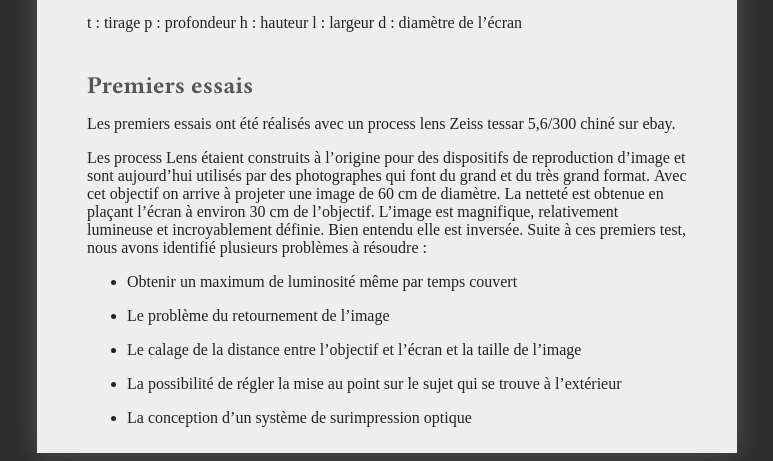
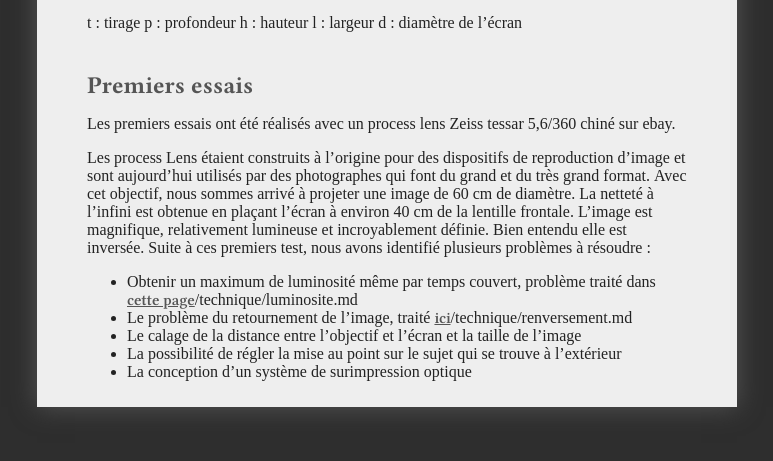
Before and after one commit to virginienokill/camera-obscura, a Jekyll site: the page built from contenu/technique/optique.md, in a window 1280 px wide. Shown: the part 506-967 px from the top of the page, without its empty margins (253-1026 px from the left). Built offline with Jekyll 4.4.1, drawn with Linux system fonts in a browser that asks for light colours; nearby versions of some CDN libraries; some web fonts are replaced; our own code applies the rules of GitHub Pages for plain Markdown files; a script that is not in the unit is left out; the repository's description, which GitHub fills in, is left out; after the commit the page ends 921 px from its top, so only the background shows below that.

Commit message:
Update optique.md

```diff
--- a/contenu/technique/optique.md
+++ b/contenu/technique/optique.md
@@ -8,16 +8,12 @@
 
 ## Premiers essais
 
-Les premiers essais ont été réalisés avec un process lens Zeiss tessar 5,6/300 chiné sur ebay.
+Les premiers essais ont été réalisés avec un process lens Zeiss tessar 5,6/360 chiné sur ebay.
 
-Les process Lens étaient construits à l'origine pour des dispositifs de reproduction d’image et sont aujourd’hui utilisés par des photographes qui font du grand et du très grand format. Avec cet objectif on arrive à projeter une image de 60 cm de diamètre. La netteté est obtenue en plaçant l'écran à environ 30 cm de l'objectif. L'image est magnifique, relativement lumineuse et incroyablement définie. Bien entendu elle est inversée. Suite à ces premiers test, nous avons identifié plusieurs problèmes à résoudre :
+Les process Lens étaient construits à l'origine pour des dispositifs de reproduction d’image et sont aujourd’hui utilisés par des photographes qui font du grand et du très grand format. Avec cet objectif, nous sommes arrivé à projeter une image de 60 cm de diamètre. La netteté à l'infini est obtenue en plaçant l'écran à environ 40 cm de la lentille frontale. L'image est magnifique, relativement lumineuse et incroyablement définie. Bien entendu elle est inversée. Suite à ces premiers test, nous avons identifié plusieurs problèmes à résoudre :
 
-- Obtenir un maximum de luminosité même par temps couvert
-
-- Le problème du retournement de l’image
-
+- Obtenir un maximum de luminosité même par temps couvert, problème traité dans [cette page](../technique/renversement.md)/technique/luminosite.md
+- Le problème du retournement de l’image, traité [ici](../technique/renversement.md)/technique/renversement.md
 - Le calage de la distance entre l’objectif et l’écran et la taille de l'image
-
 - La possibilité de régler la mise au point sur le sujet qui se trouve à l’extérieur
-
 - La conception d’un système de surimpression optique
```
